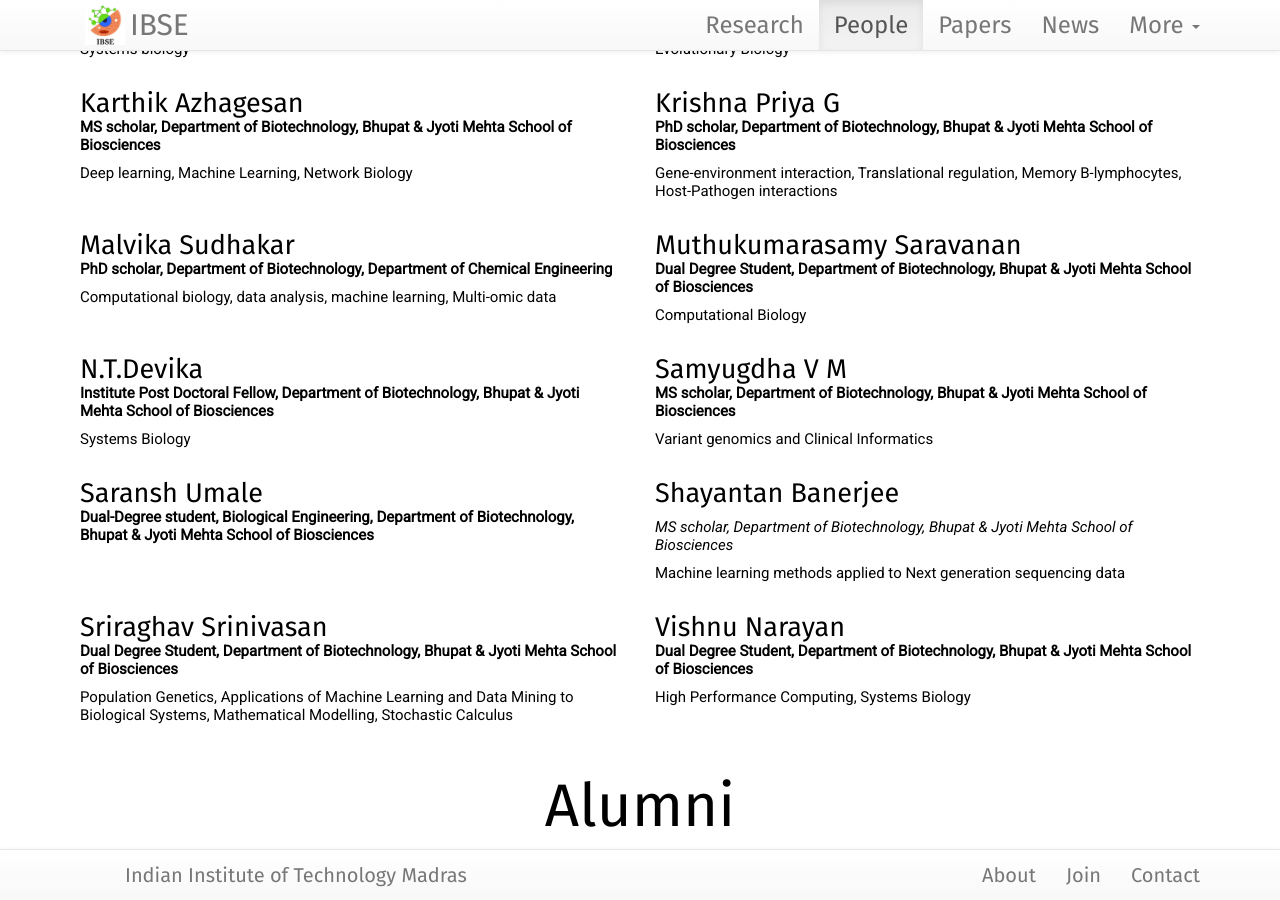
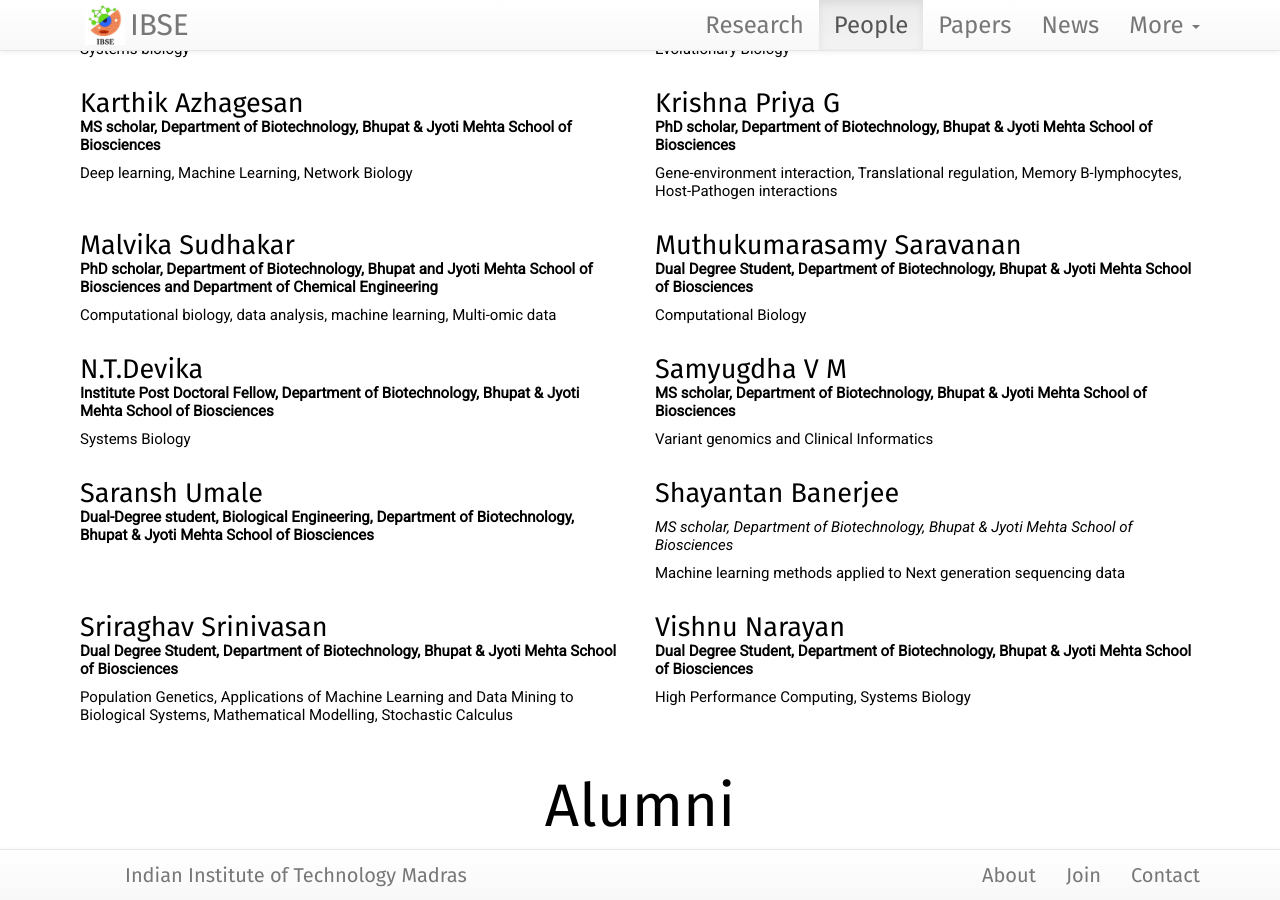
Before and after one commit to philge/ibse-iitm.github.io, a Jekyll site: the page built from team/index.html, in a window 1280 px wide and 900 px high, scrolled down 1922 px. Built offline with Jekyll 4.4.1, drawn with Linux system fonts in a browser that asks for light colours; nearby versions of some CDN libraries.

Commit message:
Update 2017-09-04-Malvika-Sudhakar.md

```diff
--- a/team/_posts/2017-09-04-Malvika-Sudhakar.md
+++ b/team/_posts/2017-09-04-Malvika-Sudhakar.md
@@ -1,7 +1,7 @@
 ---
 title: Malvika Sudhakar
 position: student
-designation: PhD scholar, Department of Biotechnology, Department of Chemical Engineering
+designation: PhD scholar, Department of Biotechnology, Bhupat and Jyoti Mehta School of Biosciences and Department of Chemical Engineering
 nickname: Malvika
 handle: ms
 email: bt15d306@smail.iitm.ac.in
```
